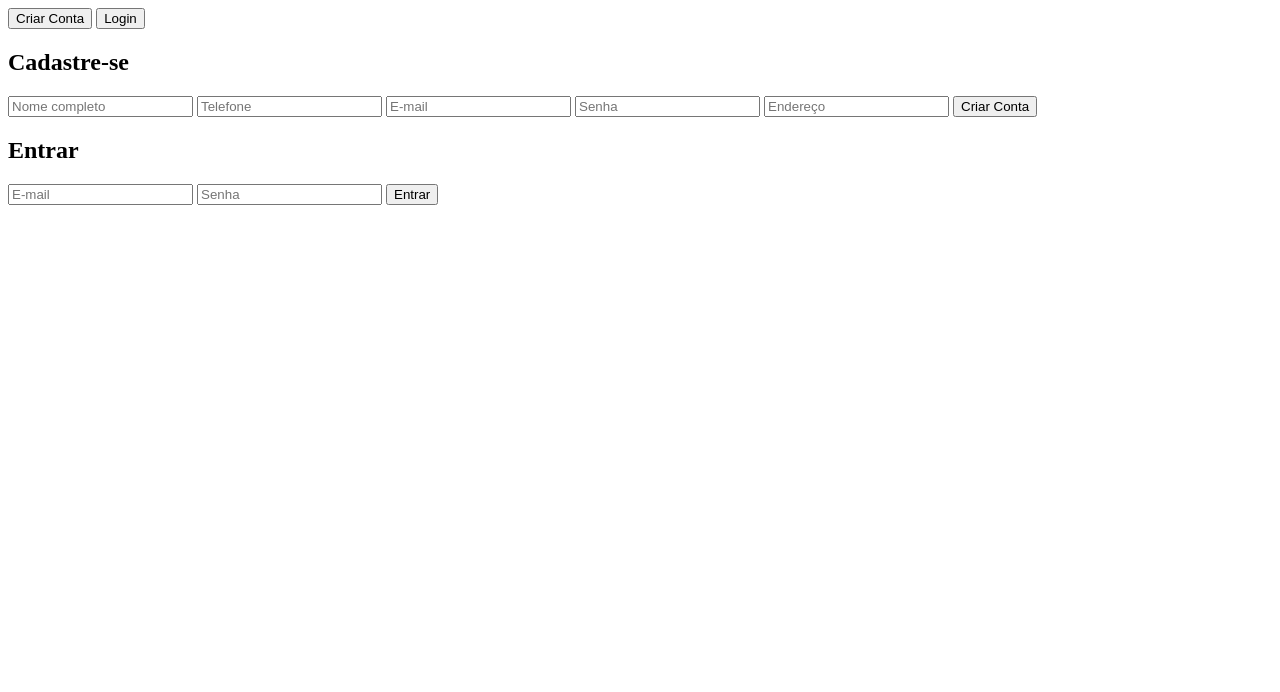
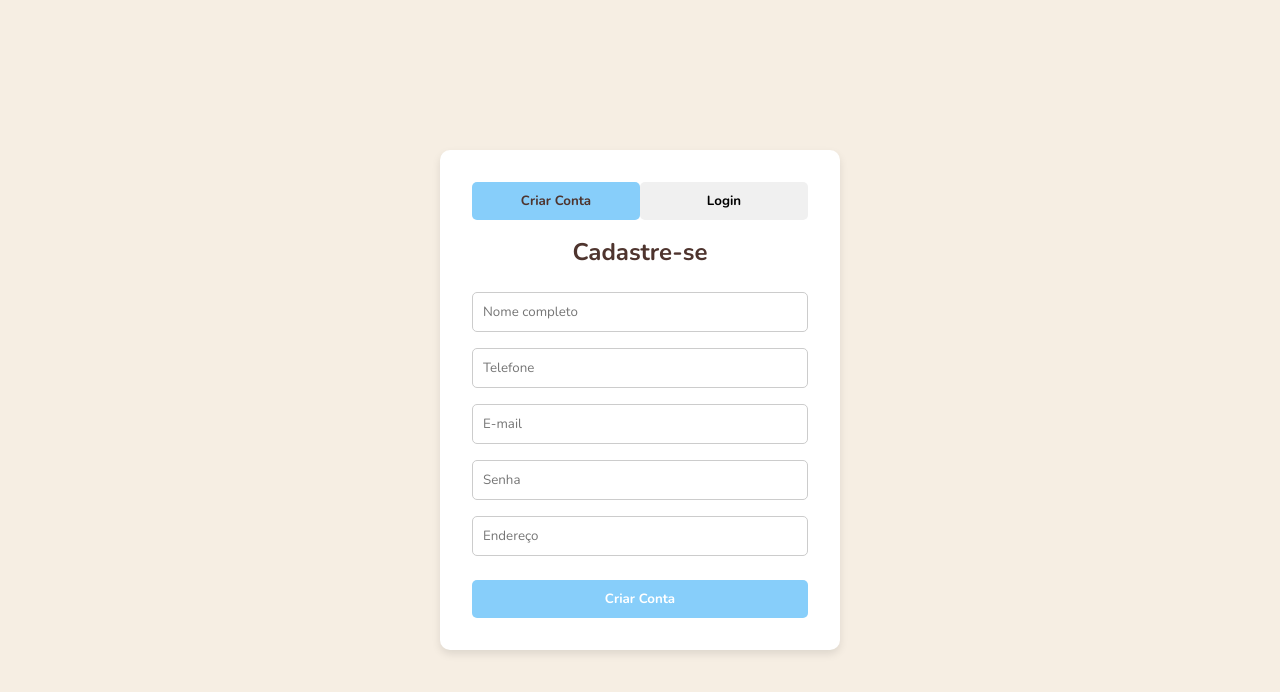
Before and after one commit to codexthomassim/reinodoscupcakes, a website: page docs/auth.html in a window 1280 px wide. Drawn offline with nearby package versions, Linux system fonts and the light colour scheme; the site is published under a folder, as on GitHub Pages, so addresses that start at the root find nothing.

Commit message:
Movimentando novamente para docs

```diff
--- a/frontend/auth.html
+++ b/docs/auth.html
@@ -4,7 +4,7 @@
     <meta charset="UTF-8" />
     <meta name="viewport" content="width=device-width, initial-scale=1.0" />
     <title>Cadastro e Login | Reino dos Cupcakes</title>
-    <link rel="stylesheet" href="/auth.css" />
+    <link rel="stylesheet" href="auth.css" />
   </head>
   <body>
     <div class="form-container">
--- a/frontend/index.html
+++ b/docs/index.html
@@ -5,7 +5,7 @@
     <meta name="viewport" content="width=device-width, initial-scale=1.0" />
     <title>Reino dos Cupcakes</title>
     <!-- Link com o CSS-->
-    <link rel="stylesheet" href="/style.css" />
+    <link rel="stylesheet" href="style.css" />
     <!-- Box icons-->
     <link
       href="https://unpkg.com/boxicons@2.1.4/css/boxicons.min.css"
```
Also changed, not shown: docs/auth.css (renamed from frontend/auth.css), docs/auth.js (renamed from frontend/auth.js), docs/img/1.png (renamed from frontend/img/1.png), docs/img/2.png (renamed from frontend/img/2.png), docs/img/3.png (renamed from frontend/img/3.png), docs/img/4.png (renamed from frontend/img/4.png), docs/img/5.png (renamed from frontend/img/5.png), docs/img/6.png (renamed from frontend/img/6.png), docs/img/7.png (renamed from frontend/img/7.png), docs/img/8.png (renamed from frontend/img/8.png), docs/main.js (renamed from frontend/main.js), docs/style.css (renamed from frontend/style.css).
